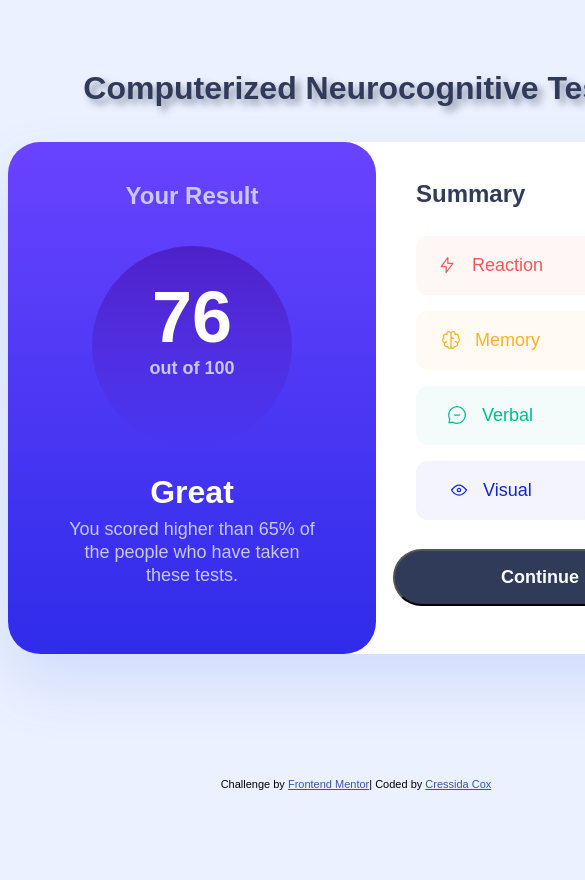
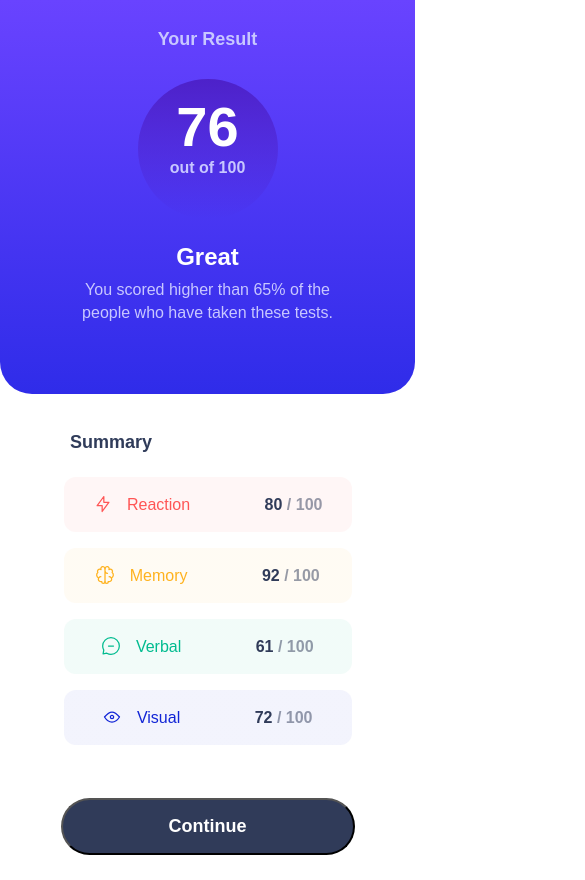
Before and after one commit to Cressida-Cox/Result-Summary-Component, a plain HTML site: page index.html in a window 390 px wide. Shown: the top 880 px of the page, 585 px wide, since content can reach past the window. Drawn offline with Linux system fonts and the light colour scheme.

Commit message:
responsive styling 500px

```diff
--- a/styles.css
+++ b/styles.css
@@ -223,3 +223,89 @@ footer {
 footer a {
   color: hsl(228, 45%, 44%);
 }
+
+@media (max-width: 500px) {
+  body {
+    background: #fff;
+    place-items: start;
+    margin: auto;
+  }
+
+  h1 {
+    display: none;
+  }
+
+  .card {
+    grid-template-columns: 1fr;
+    box-shadow: none;
+  }
+
+  .results {
+    border-top-left-radius: 0px;
+    border-top-right-radius: 0px;
+    height: 394px;
+    width: 415px;
+  }
+
+  .results h2 {
+    font-size: 18px;
+    margin: 24px 0px;
+  }
+
+  .number-results {
+    width: 140px;
+    height: 140px;
+    margin: auto;
+  }
+
+  .container {
+    padding-top: 15px;
+  }
+
+  .result {
+    font-size: 56px;
+  }
+
+  .total {
+    font-size: 16px;
+  }
+
+  .description-results {
+    height: 134px;
+    width: 260px;
+    margin: 24px auto 40px;
+  }
+
+  .word {
+    font-size: 24px;
+  }
+
+  .description {
+    font-size: 16px;
+  }
+
+  .summary h2 {
+    font-size: 18px;
+    padding: 0px 70px;
+  }
+
+  ul {
+    margin: 24px auto;
+    padding: 0px;
+  }
+
+  .categoryA-title,
+  .categoryB-title,
+  .categoryC-title,
+  .categoryD-title {
+    font-size: 16px;
+  }
+
+  .outcome {
+    font-size: 16px;
+  }
+
+  footer {
+    display: none;
+  }
+}
```
